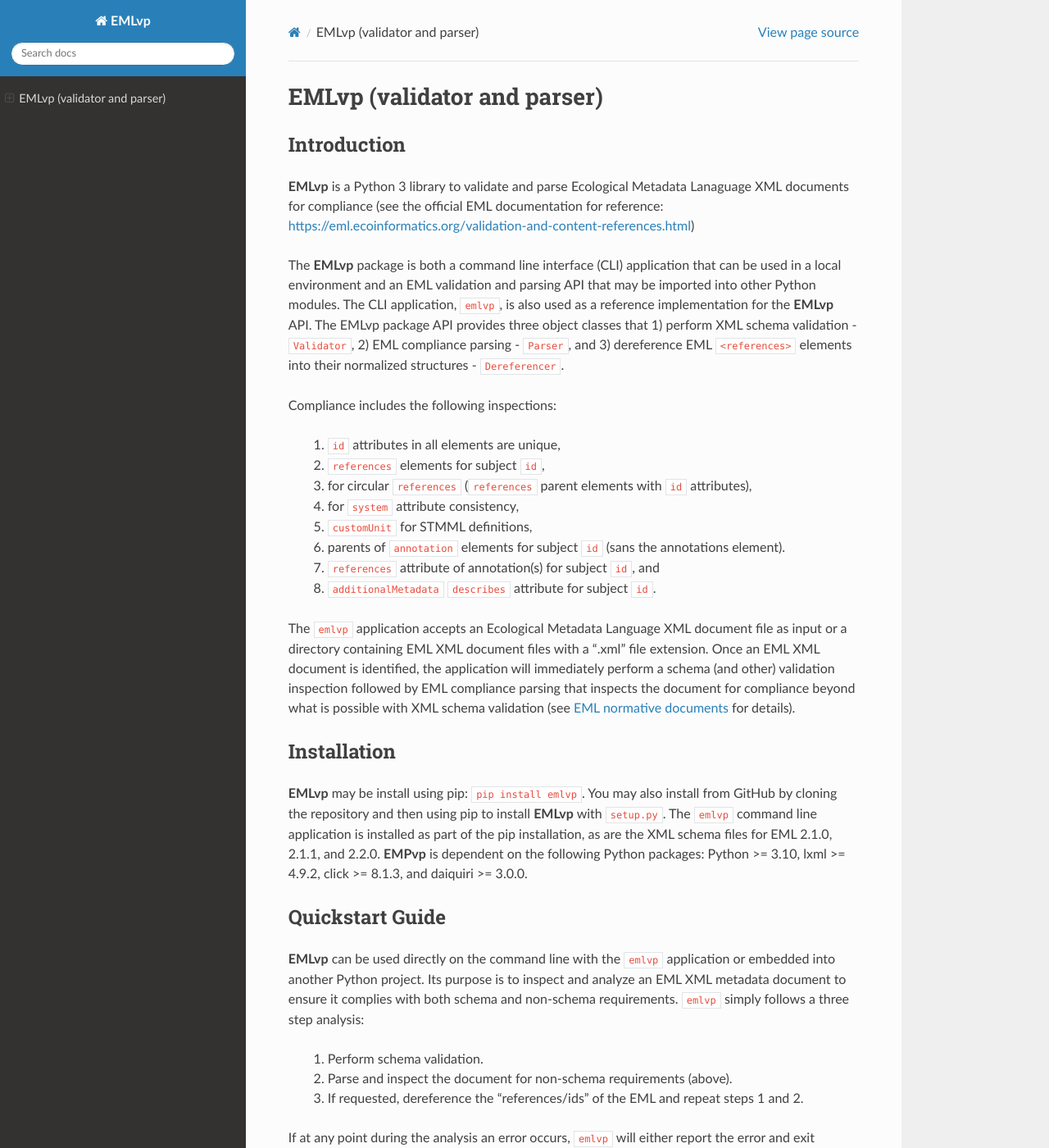
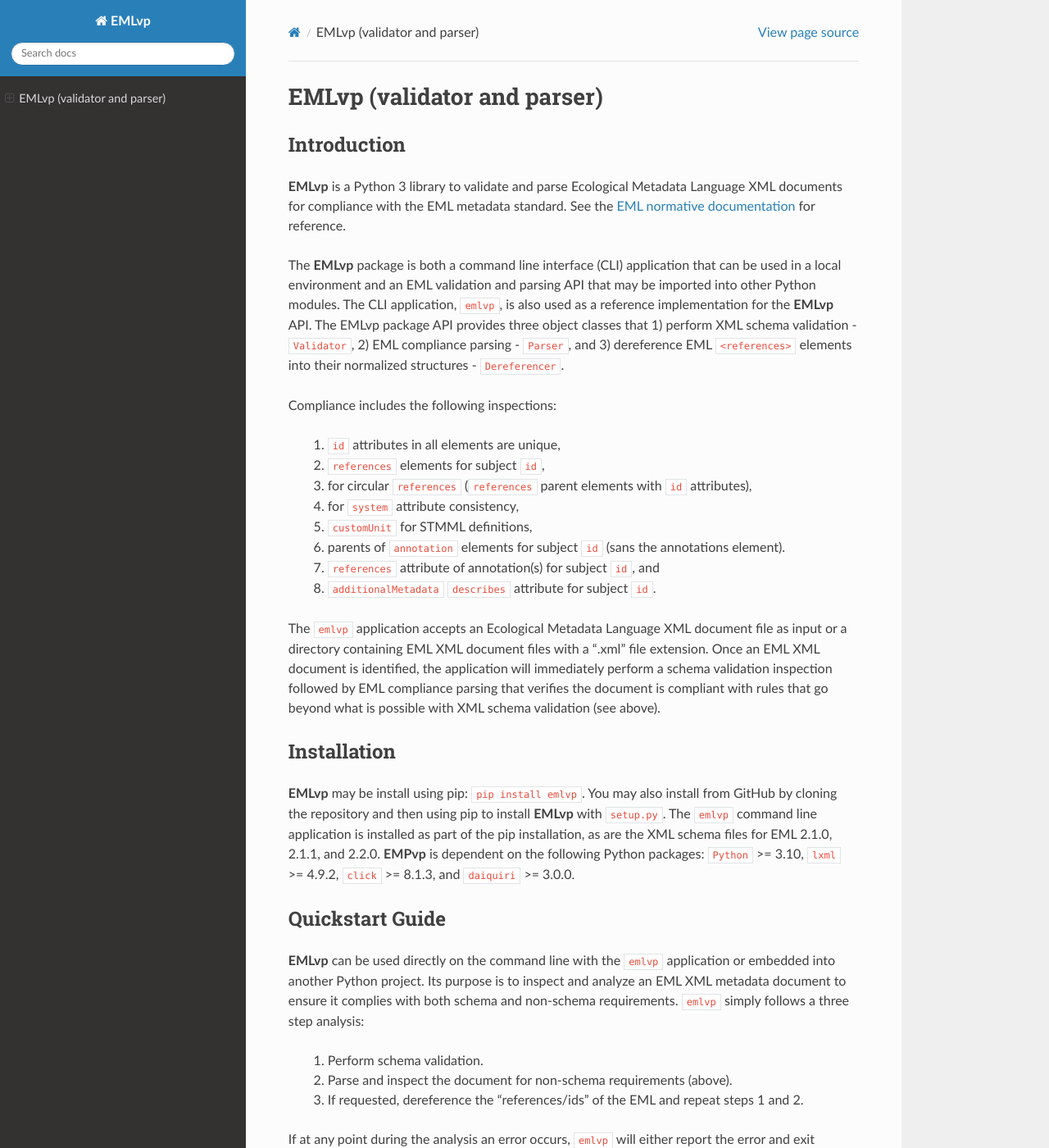
Before and after one commit to PASTAplus/EMLvp, a Sphinx documentation site: the page built from documentation/source/index.rst, in a window 1280 px wide and 1400 px high. Shown: the whole window at 82% size. Built offline with Sphinx 7.4.7 and the Read the Docs theme 2.0.0, drawn with Linux system fonts in a browser that asks for light colours.

Commit message:
Update documentation

```diff
--- a/documentation/source/index.rst
+++ b/documentation/source/index.rst
@@ -9,8 +9,9 @@ EMLvp (validator and parser)
 Introduction
 ------------
 
-**EMLvp** is a Python 3 library to validate and parse Ecological Metadata Lanaguage XML documents for compliance (see the
-official EML documentation for reference: https://eml.ecoinformatics.org/validation-and-content-references.html)
+**EMLvp** is a Python 3 library to validate and parse Ecological Metadata Language XML documents for compliance with
+the EML metadata standard. See the
+`EML normative documentation <https://eml.ecoinformatics.org/validation-and-content-references.html>`_ for reference.
 
 The **EMLvp** package is both a command line interface (CLI) application that can be used in a local environment and an
 EML validation and parsing API that may be imported into other Python modules. The CLI application, ``emlvp``, is also
@@ -31,9 +32,8 @@ Compliance includes the following inspections:
 
 The ``emlvp`` application accepts an Ecological Metadata Language XML document file as input or a directory containing
 EML XML document files with a “.xml” file extension. Once an EML XML document is identified, the application will
-immediately perform a schema (and other) validation inspection followed by EML compliance parsing that inspects the
-document for compliance beyond what is possible with XML schema validation (see
-`EML normative documents <https://eml.ecoinformatics.org/validation-and-content-references.html>`_ for details).
+immediately perform a schema validation inspection followed by EML compliance parsing that verifies the
+document is compliant with rules that go beyond what is possible with XML schema validation (see above).
 
 Installation
 ------------
@@ -41,7 +41,7 @@ Installation
 **EMLvp** may be install using pip: ``pip install emlvp``. You may also install from GitHub by cloning the repository
 and then using pip to install **EMLvp** with ``setup.py``. The ``emlvp`` command line application is installed as part
 of the pip installation, as are the XML schema files for EML 2.1.0, 2.1.1, and 2.2.0. **EMPvp** is dependent on the
-following Python packages: Python >= 3.10, lxml >= 4.9.2, click >= 8.1.3, and daiquiri >= 3.0.0.
+following Python packages: ``Python`` >= 3.10, ``lxml`` >= 4.9.2, ``click`` >= 8.1.3, and ``daiquiri`` >= 3.0.0.
 
 Quickstart Guide
 ----------------
```
Also changed, not shown: README.md (+9 -8 lines).
